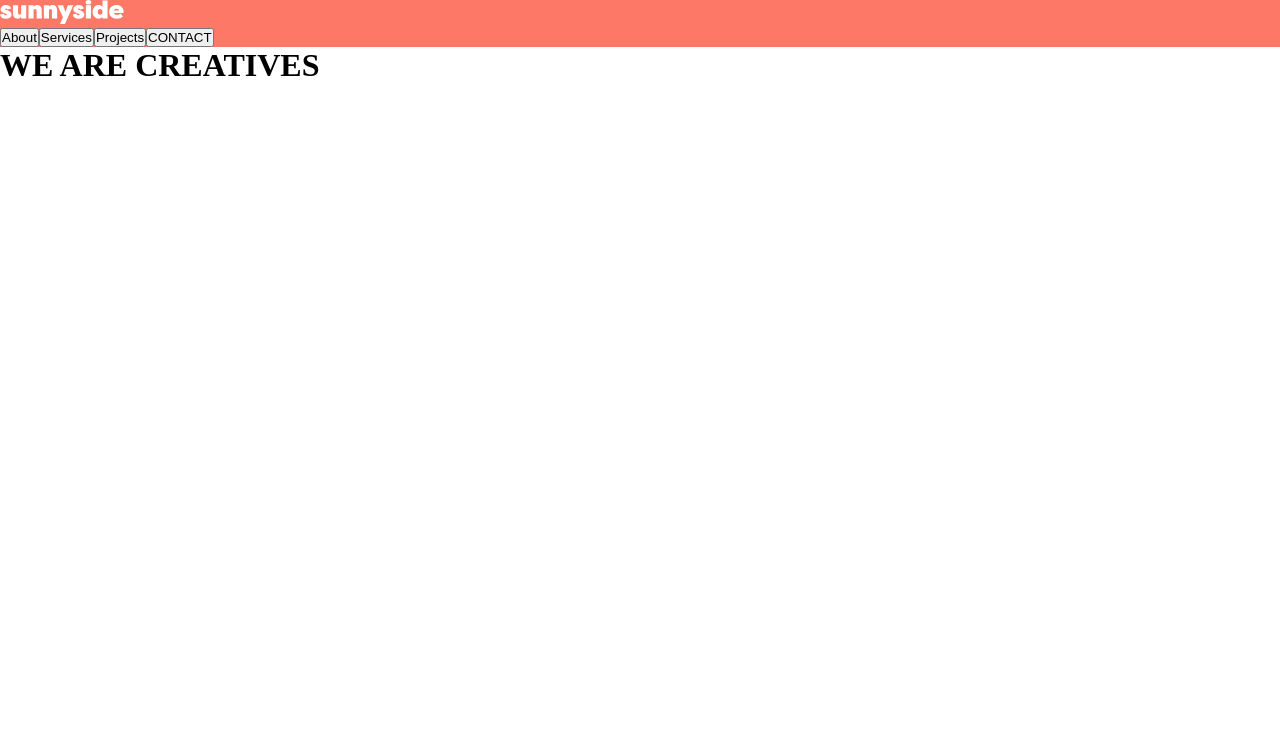
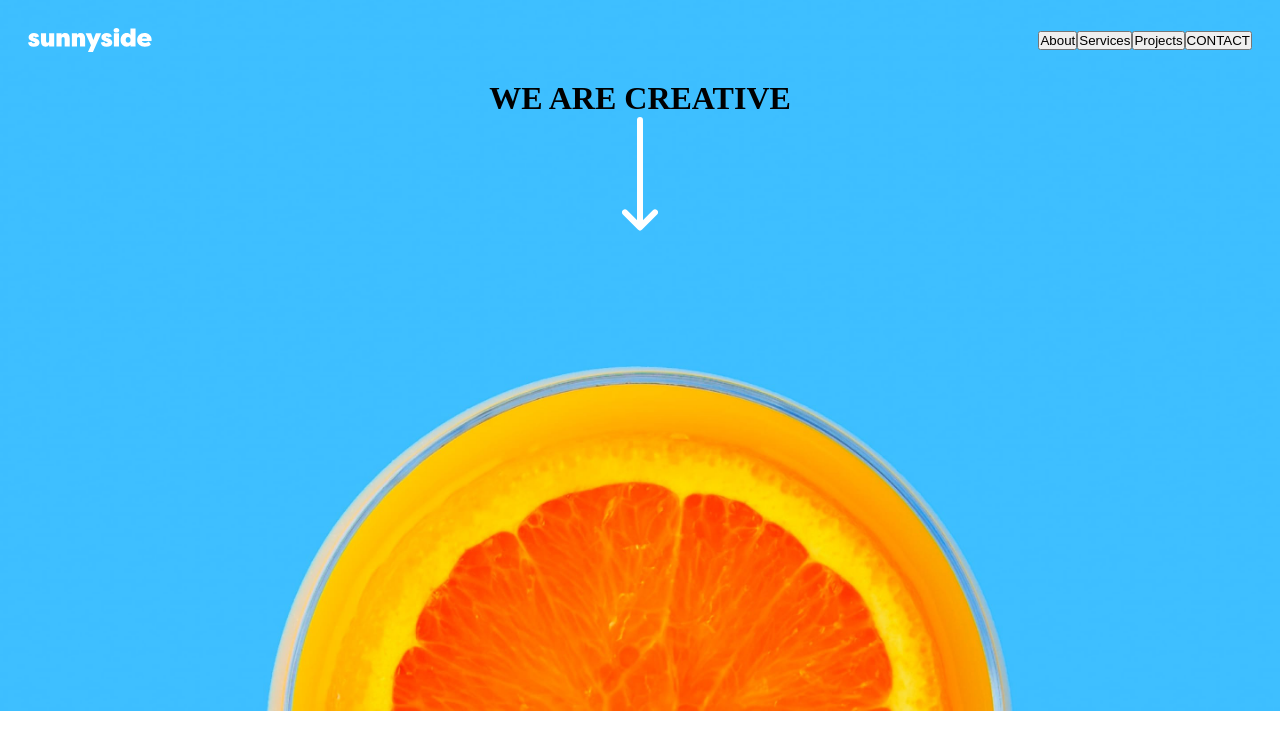
Before and after one commit to GL-19/sunnyside-agency-landing-page, a React (Create React App) app: page / in a window 1280 px wide. Shown: the top 750 px of the page. Built offline with nearby package versions, Linux system fonts and the light colour scheme.

Commit message:
Header att

```diff
--- a/src/App.tsx
+++ b/src/App.tsx
@@ -4,7 +4,6 @@ function App() {
 	return (
 		<main>
 			<Header />
-			<h1>WE ARE CREATIVES </h1>
 		</main>
 	);
 }
--- a/src/components/Header/index.tsx
+++ b/src/components/Header/index.tsx
@@ -1,8 +1,10 @@
 import logo from "../../images/logo.svg";
-import { HeaderContainer } from "./styles";
+import arrowDown from "../../images/icon-arrow-down.svg";
+import { Container, HeaderContainer } from "./styles";
 
 function Header() {
 	return (
+		<Container>
 			<HeaderContainer>
 				<img src={logo} alt="logo" />
 				<div>
@@ -12,6 +14,10 @@ function Header() {
 					<button>CONTACT</button>
 				</div>
 			</HeaderContainer>
+
+			<h1>WE ARE CREATIVE</h1>
+			<img src={arrowDown} alt="arrow-down" />
+		</Container>
 	);
 }
 
--- a/src/components/Header/styles.ts
+++ b/src/components/Header/styles.ts
@@ -1,5 +1,29 @@
 import styled from "styled-components";
+import desktopHeaderImg from "../../images/desktop/image-header.jpg";
+import mobileHeaderImg from "../../images/mobile/image-header.jpg";
 
 export const HeaderContainer = styled.header`
-	background-color: var(--soft-red);
+	width: 100%;
+	height: 5rem;
+	margin: 0 1rem;
+
+	display: flex;
+	justify-content: space-between;
+	align-items: center;
 `;
+
+export const Container = styled.div`
+	display: flex;
+	flex-direction: column;
+	align-items: center;
+
+	width: 100%;
+	padding: 0 1.75rem;
+	height: 100vmax;
+	background: no-repeat url(${desktopHeaderImg});
+	background-size: 100%;
+
+	@media screen and (max-width: 450px) {
+		background-image: url(${mobileHeaderImg});
+	}
+`;
--- a/src/styles/GlobalStyles.ts
+++ b/src/styles/GlobalStyles.ts
@@ -6,7 +6,12 @@ export const GlobalStyles = createGlobalStyle`
     --yellow: hsl(51, 100%, 49%);
     --dark-blue: hsl(198, 62%, 26%);
     --dark-moderate-cyan: hsl(168, 34%, 41%);
-    --darkDesaturatedCyan : hsl(167, 40%, 24%)
+    --dark-desaturated-cyan : hsl(167, 40%, 24%);
+    --very-dark-desaturated-blue: hsl(212, 27%, 19%);
+    --very-dark-grayish-blue: hsl(213, 9%, 39%);
+    --dark-grayish-blue: hsl(232, 10%, 55%);
+    --grayish-blue: hsl(210, 4%, 67%);
+    --white: hsl(0, 0%, 100%);
   }
 
   * {
--- /dev/null
+++ b/src/styles/styles.ts
@@ -0,0 +1 @@
+import styled from "styled-components";
```
Lines whose indentation alone changed are shown as unchanged.
